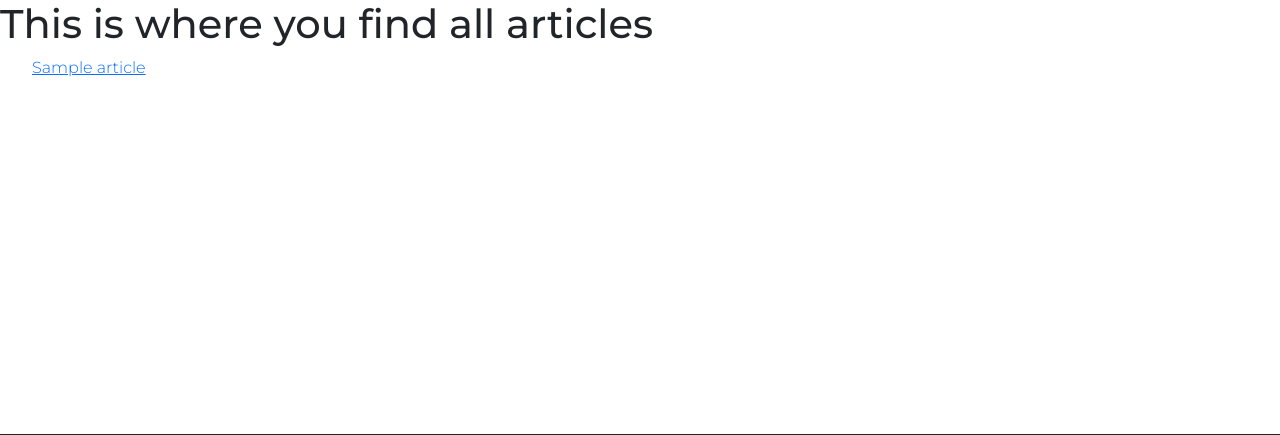
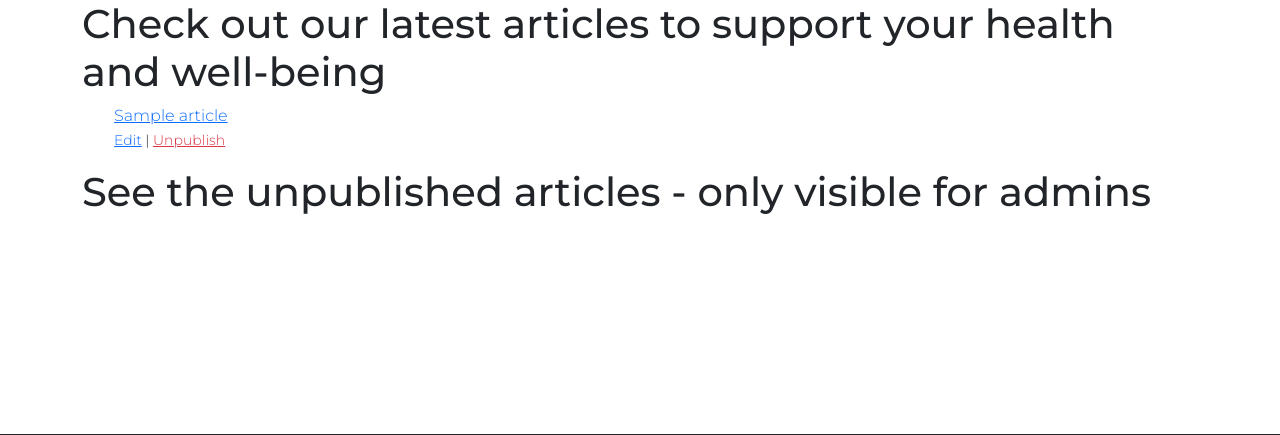
Before and after one commit to Agnieszka-21/health-store, a Django app: page /blog/articles/ in a window 1280 px wide. Shown: the part 216-651 px from the top of the page. Run offline with Django 4.2, Linux system fonts and the light colour scheme; a user stored in the database is signed in; tables that the repository leaves empty hold one stand-in row (values such as "Sample post"); some libraries are stand-ins or nearby versions; some web fonts are replaced.

Commit message:
Add blog admin functionality for articles

```diff
--- a/blog/templates/blog/articles.html
+++ b/blog/templates/blog/articles.html
@@ -2,19 +2,58 @@
 {% load static %}
 
 
-{% block extra_title %}- Articles for your health and well-being{% endblock %}
+{% block extra_css %}
+<link rel="stylesheet" href="{% static 'blog/css/blog.css' %}">
+{% endblock %}
+
+{% block extra_title %}- Short reads for your health and well-being{% endblock %}
 
 {% block content %}
-    <h1>This is where you find all articles</h1>
+<div class="container">
+    <div class="row">
+        <div class="col-12">
+            <h1>Check out our latest articles to support your health and well-being</h1>
 
             <ul>
-    {% for article in object_list %}
+            {% for article in published_articles %}
                 <li class="list-unstyled">
                     <a href="{% url 'article_detail' article.slug %}">{{ article.title }}</a>
                 </li>
+
+                {% if request.user.is_superuser %}
+                <small class="ml-3">
+                    <a href="{% url 'edit_article' article.slug %}">Edit</a> |
+                    <a class="text-danger" href="{% url 'unpublish_article' article.slug %}">Unpublish</a>
+                </small>
+                {% endif %}
+
             {% empty %}
                 <li class="list-unstyled">No articles yet.</li>
             {% endfor %}
             </ul>
+        </div>
+
+        <div class="col-12">
+        {% if request.user.is_authenticated %}
+            {% if request.user.is_superuser %}
+
+                <h1>See the unpublished articles - only visible for admins</h1>
+
+                <ul>
+                    {% for article in unpublished_articles %}
+                    <li class="list-unstyled">
+                        <a href="{% url 'article_detail' article.slug %}">{{ article.title }}</a>
+                    </li>
+
+                    <small class="ml-3">
+                        <a href="{% url 'edit_article' article.slug %}">Edit</a> |
+                    </small>
+                    {% endfor %}
+                </ul>
+            {% endif %}
+        {% endif %}
+        </div>
+    </div>
+</div>
 
 {% endblock %}
--- a/blog/urls.py
+++ b/blog/urls.py
@@ -6,6 +6,8 @@ from . import views
 urlpatterns = [
     path('articles/', views.ArticleListView.as_view(), name='articles'),
     path('articles/<slug:slug>/', views.article_detail, name='article_detail'),
+    path('articles/<slug:slug>/edit', views.edit_article, name='edit_article'),
+    path('articles/<slug:slug>/unpublish', views.unpublish_article, name='unpublish_article'),
     path('recipes/', views.RecipeListView.as_view(), name='recipes'),
     path('recipes/<slug:slug>/', views.recipe_detail, name='recipe_detail'),
     path('', views.choose_articles_or_recipes, name='blog_options'),
--- a/blog/views.py
+++ b/blog/views.py
@@ -1,8 +1,11 @@
-from django.shortcuts import render, get_object_or_404
+from django.shortcuts import render, redirect, reverse, get_object_or_404
 from django.views.generic.list import ListView
 from django.utils import timezone
+from django.contrib.auth.decorators import login_required
+from django.contrib import messages
 
 from .models import Article, Recipe
+from .forms import ArticleForm
 
 
 def choose_articles_or_recipes(request):
@@ -22,14 +25,23 @@ class ArticleListView(ListView):
 
     :template:`blog/articles.html`
     """
-    queryset = Article.objects.filter(published=True)
+    queryset = Article.objects.all()
     template_name = 'blog/articles.html'
     paginate_by = 3
 
     def get_context_data(self, **kwargs):
+
         context = super().get_context_data(**kwargs)
-        context["now"] = timezone.now()
+        published_articles = Article.objects.filter(published=True)
+        context['now'] = timezone.now()
+        context['published_articles'] = published_articles
+
+        unpublished_articles = Article.objects.filter(published=False)
+        context['unpublished_articles'] = unpublished_articles
+
         print('All articles: ', self.object_list)
+        print('All published articles: ', published_articles)
+        print('All unpublished articles: ', unpublished_articles)
         return context
 
 
@@ -99,3 +111,50 @@ def recipe_detail(request, slug):
     context = {'recipe': recipe}
 
     return render(request, template, context)
+
+
+@login_required
+def edit_article(request, slug):
+    """ Edit a product in the store """
+
+    if not request.user.is_superuser:
+        messages.error(request, 'Sorry, only store managers can edit a blog article.')
+        return redirect(reverse('home'))
+
+    article = get_object_or_404(Article, slug=slug)
+
+    if request.method == 'POST':
+        article_form = ArticleForm(request.POST, request.FILES, instance=article)
+
+        if article_form.is_valid():
+            edited_article = article_form.save()
+            messages.success(request, 'Successfully updated the article')
+            return redirect(reverse('article_detail', args=[edited_article.slug]))
+        else:
+            messages.error(request, 'Failed to update article. Please ensure the form is valid.')
+    else:
+        article_form = ArticleForm(instance=article)
+        messages.info(request, f'You are editing {article.title}')
+
+    template = 'blog/edit_article.html'
+    context = {
+        'article_form': article_form,
+        'article': article,
+    }
+
+    return render(request, template, context)
+
+
+@login_required
+def unpublish_article(request, slug):
+    """ Delete a product from the store """
+
+    if not request.user.is_superuser:
+        messages.error(request, 'Sorry, only store managers can unpublish a blog article.')
+        return redirect(reverse('home'))
+
+    article = get_object_or_404(Article, pk=slug)
+    article.published = False
+    article.save()
+    messages.success(request, 'Article unpublished successfully')
+    return redirect(reverse('articles'))
```
Also changed, not shown: blog/forms.py (added, +11 -0 lines), blog/templates/blog/edit_article.html (added, +30 -0 lines). Lines whose indentation alone changed are shown as unchanged.
